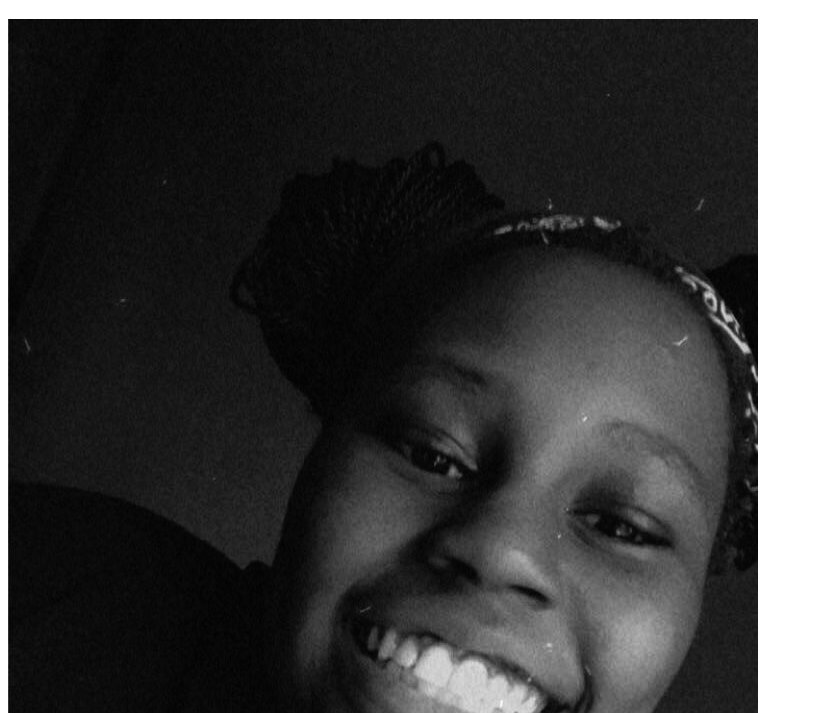
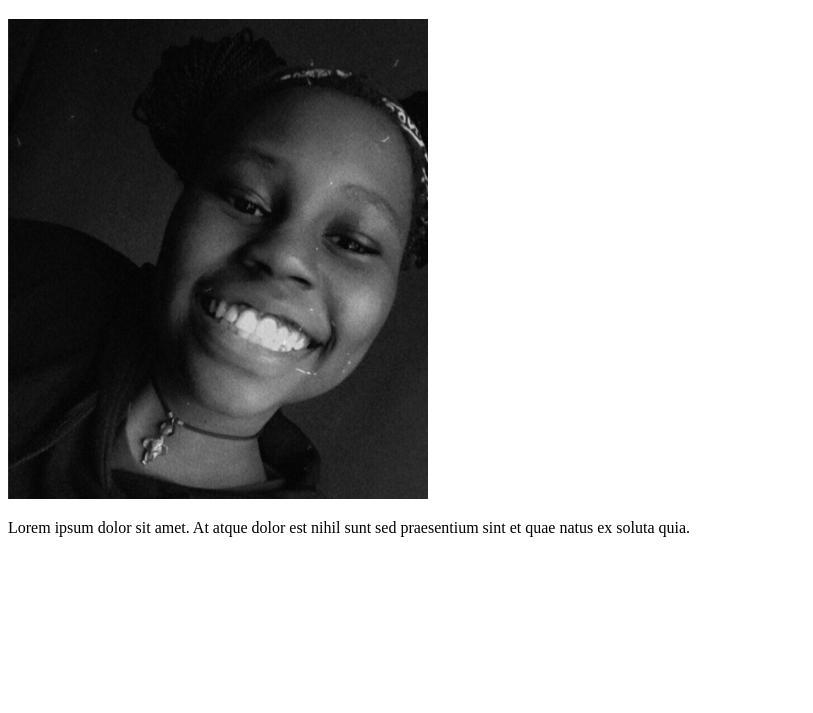
Before and after one commit to soilapertet/portfolio-landing-page, a plain HTML site: page index.html in a window 1280 px wide. Shown: the part 87-800 px from the top of the page, without its empty margins (0-813 px from the left). Drawn offline with Linux system fonts and the light colour scheme.

Commit message:
Change image to create more space on webpage.

```diff
--- a/index.html
+++ b/index.html
@@ -18,7 +18,7 @@
         </div>
       </div>
       <h1>Soila Pertet</h1>
-        <img src="images/moi.jpg" alt="Image of Soila Pertet">
+        <img src="images/soila.jpg" alt="Image of Soila Pertet">
         <p>
           Lorem ipsum dolor sit amet. At atque dolor est nihil sunt sed
           praesentium sint et quae natus ex soluta quia.
```
Also changed, not shown: images/soila.jpg (added).
